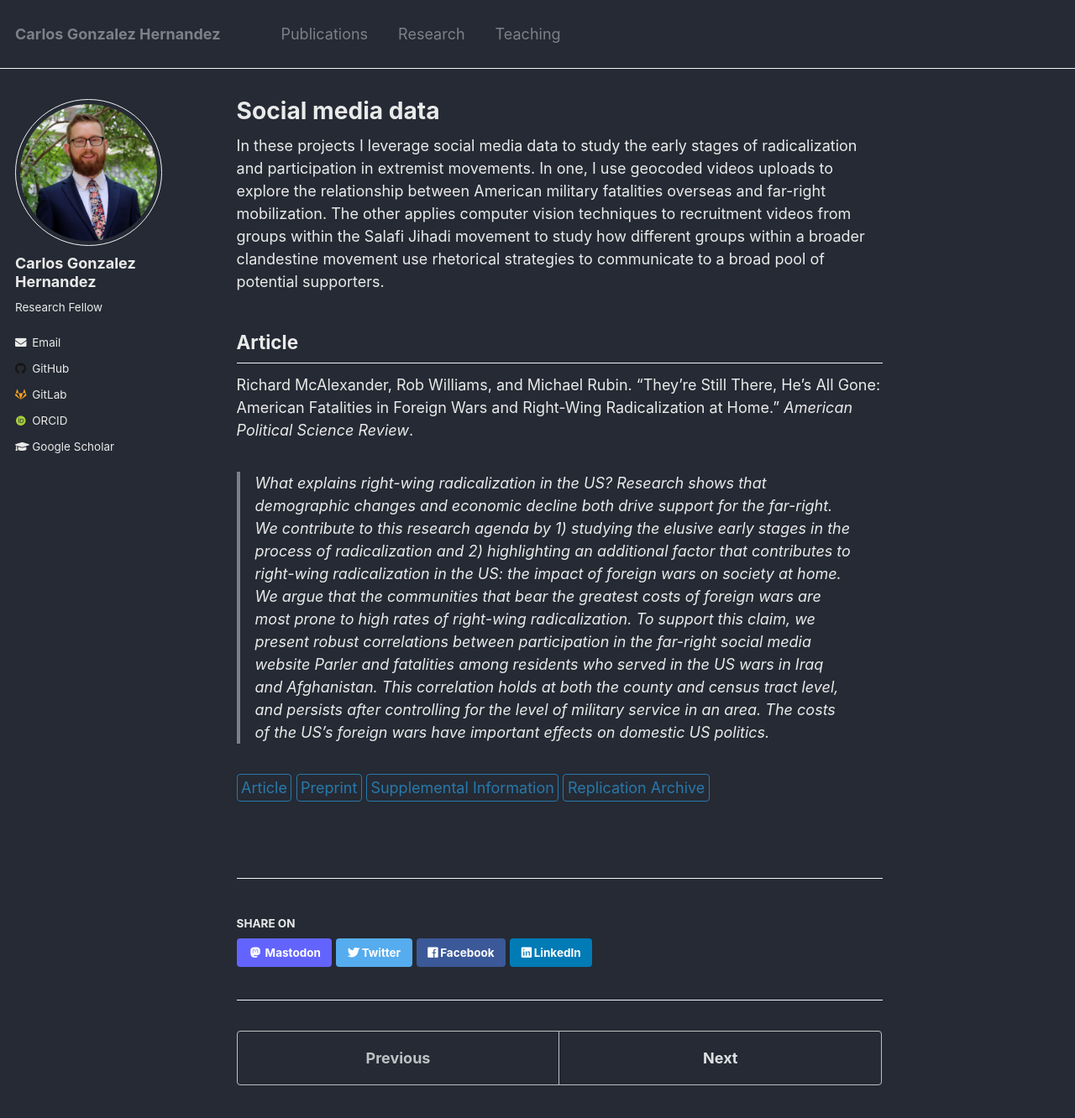
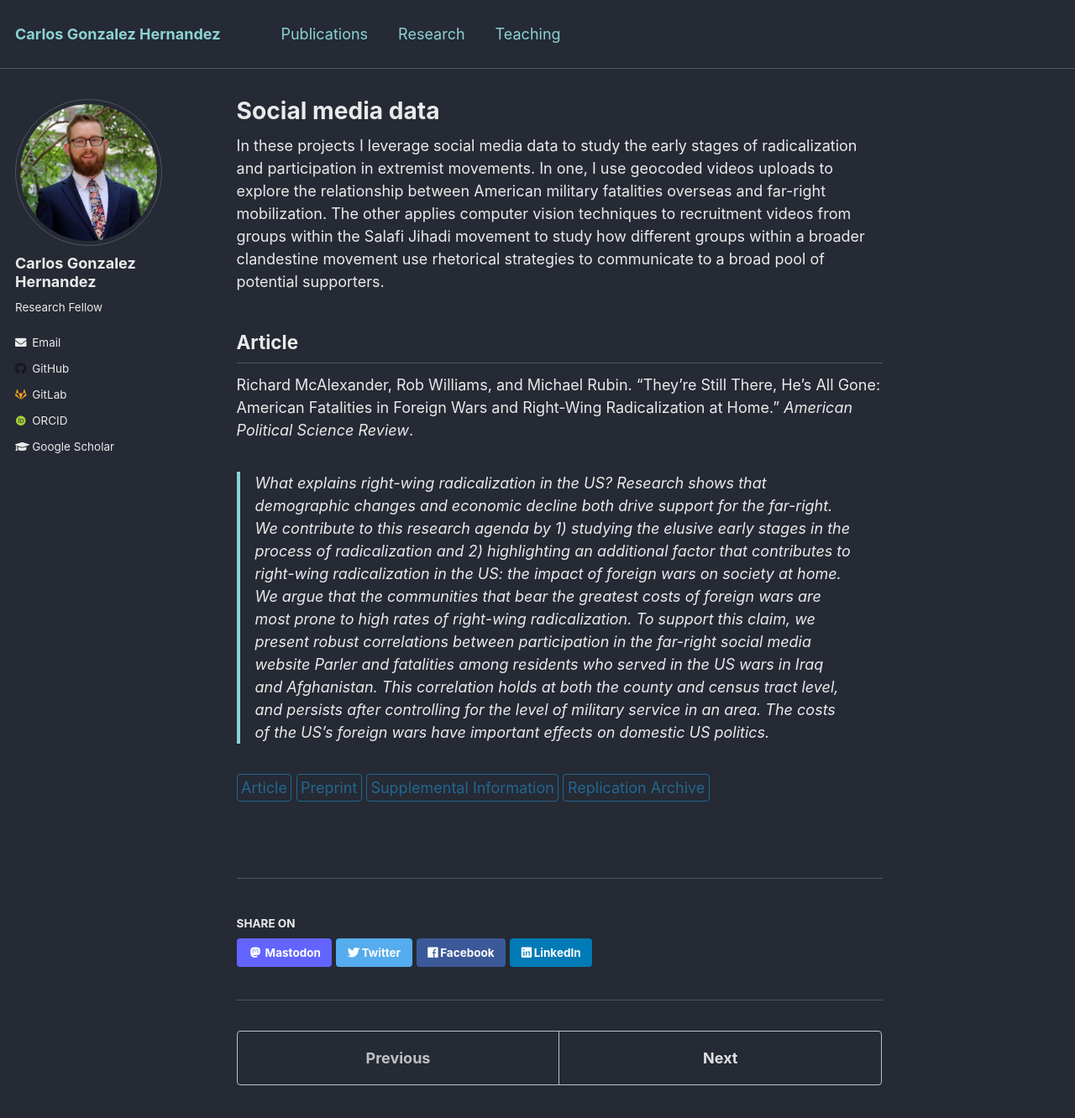
Before and after one commit to cghernan/cghernan.github.io, a Jekyll site: the page built from _research/social-media.md, in a window 1280 px wide and 1400 px high. Shown: the top 1332 px of the window at 84% size. Built offline with Jekyll 4.4.1, drawn with Linux system fonts in a browser that asks for light colours; some web fonts are replaced.

Commit message:
Update _variables.scss

```diff
--- a/_sass/_variables.scss
+++ b/_sass/_variables.scss
@@ -44,6 +44,7 @@
 $type-size-syntax           : 0.875em;  // ~14px
 
 
+
 /*
    Colors
    ========================================================================== */
@@ -56,12 +57,12 @@
 
 $body-color                 : #252a34;
 $background-color           : #252a34;
-$code-background-color      : #fafafa;
-$code-background-color-dark : $light-gray;
+$code-background-color      : mix(#000, $background-color, 15%);
+$code-background-color-dark : mix(#000, $background-color, 20%);
 $text-color                 : #eaeaea;
-$border-color               : $lighter-gray;
+$border-color               : mix(#fff, $background-color, 20%);
 
-$primary-color              : #7a8288;
+$primary-color              : #8cd2d5;
 $success-color              : #62c462;
 $warning-color              : #f89406;
 $danger-color               : #ee5f5b;
@@ -94,12 +95,12 @@
 
 
 /* links */
-$link-color                 : $info-color;
-$link-color-hover           : mix(#000, $link-color, 25%);
-$link-color-visited         : mix(#fff, $link-color, 25%);
-$masthead-link-color        : $primary-color;
-$masthead-link-color-hover  : mix(#fff, $link-color, 25%);
-
+$link-color                 : mix(#000, $info-color, 15%) !default;
+$link-color-hover           : mix(#000, $link-color, 25%) !default;
+$link-color-visited         : mix(#fff, $link-color, 15%) !default;
+$masthead-link-color        : $primary-color !default;
+$masthead-link-color-hover  : mix(#000, $primary-color, 25%) !default;
+$navicon-link-color-hover   : mix(#fff, $primary-color, 75%) !default;
 
 /*
    Breakpoints
```
